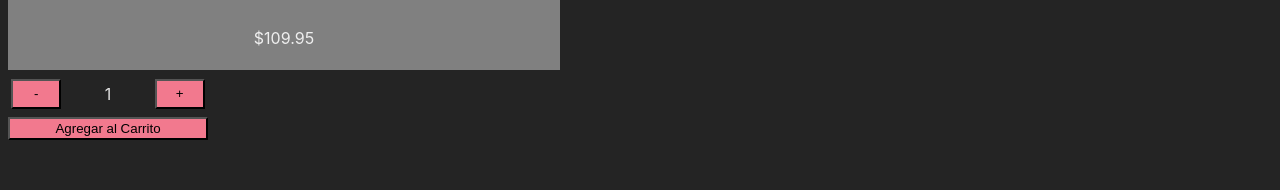
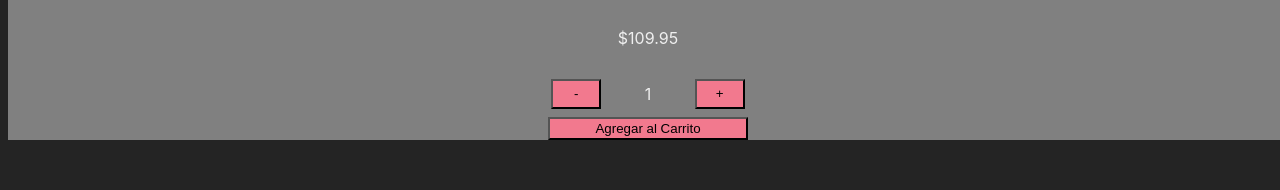
Before and after one commit to Sebastian4848/coder-react-60050, a React (Vite) app: page /detail/1 in a window 1280 px wide. Shown: the part 597-787 px from the top of the page. Built offline with nearby package versions, Linux system fonts and the light colour scheme.

Commit message:
arreglos menores

```diff
--- a/src/App.jsx
+++ b/src/App.jsx
@@ -14,7 +14,7 @@ function App() {
         <Routes>
             <Route path="/" element={<ItemListContainer />} />
             <Route path="/category/:categoryId" element={<ItemListContainer />} />
-            <Route path="/detail/:id" element={<ItemDetailContainer />} />
+            <Route path="/detail/:itemId" element={<ItemDetailContainer />} />
             <Route path = "*" element ={<NotFound/>}/>
         </Routes>
         {/* <NavBar /> */}
--- a/src/components/ItemDetailContainer/ItemDetailContainer.jsx
+++ b/src/components/ItemDetailContainer/ItemDetailContainer.jsx
@@ -10,7 +10,7 @@ import styles from './itemdetailcontainer.module.scss'
 const ItemDetailContainer = () => {
     const [product, setProduct] = useState(null)
 
-    const { id } = useParams()
+    const { itemId } = useParams()
 
     useEffect(() => {
 
@@ -21,7 +21,7 @@ const ItemDetailContainer = () => {
         })
 
         promise2.then((products) => {
-            const product = products.find(productToFind => productToFind.id === Number(id))
+            const product = products.find(productToFind => productToFind.id === Number(itemId))
             setProduct(product)
 
         }).catch((error) => {
@@ -29,10 +29,10 @@ const ItemDetailContainer = () => {
         })
 
 
-    }, [id])
+    }, [itemId])
 
     return (product &&
-        <div ClassName={styles.container}>
+        <div className={styles.container}>
             <ItemDetail product={product} />
             <ItemCount initial={1} stock={5} onAdd={(quantity) => console.log("ItemCount", quantity)} />
         </div>
```
